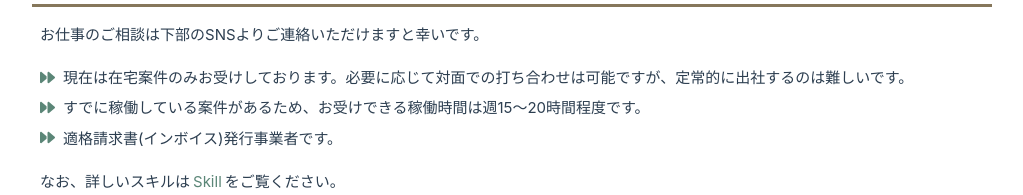
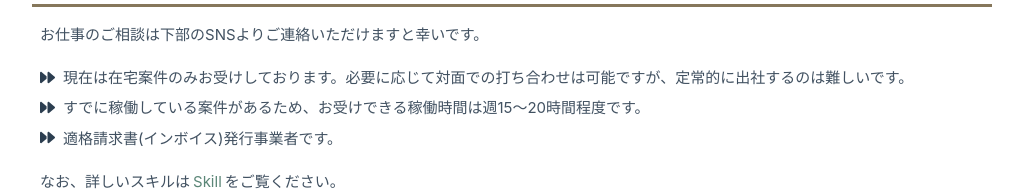
Before and after one commit to tamorieeeen/portfolio, a Vue app: page / in a window 1280 px wide. Shown: the part 435-630 px from the top of the page, without its empty margins (128-1151 px from the left). Built offline with nearby package versions, Linux system fonts and the light colour scheme.

Commit message:
ダークモードに対応

```diff
--- a/src/assets/base.css
+++ b/src/assets/base.css
@@ -1,64 +1,69 @@
 /* color palette from <https://github.com/vuejs/theme> */
 :root {
   --vt-c-white: #ffffff;
-  --vt-c-white-soft: #f8f8f8;
-  --vt-c-white-mute: #f2f2f2;
+  --vt-c-black: #222222;
 
-  --vt-c-black: #181818;
-  --vt-c-black-soft: #222222;
-  --vt-c-black-mute: #282828;
+  --vt-c-divider-light: rgba(60, 60, 60, 0.12);
+  --vt-c-divider-dark: rgba(84, 84, 84, 0.48);
 
-  --vt-c-indigo: #2c3e50;
-
-  --vt-c-divider-light-1: rgba(60, 60, 60, 0.29);
-  --vt-c-divider-light-2: rgba(60, 60, 60, 0.12);
-  --vt-c-divider-dark-1: rgba(84, 84, 84, 0.65);
-  --vt-c-divider-dark-2: rgba(84, 84, 84, 0.48);
-
-  --vt-c-text-light-1: var(--vt-c-indigo);
-  --vt-c-text-light-2: rgba(60, 60, 60, 0.66);
-  --vt-c-text-dark-1: var(--vt-c-white);
-  --vt-c-text-dark-2: rgba(235, 235, 235, 0.64);
+  --vt-c-text-light: rgba(44, 62, 80, 0.90);
+  --vt-c-text-dark: rgba(235, 235, 235, 0.68);
 }
 
 /* semantic color variables for this project */
 :root {
+  --color-main-theme: #5B8677;
+  --color-background-hover: rgba(91, 134, 119, 0.2);
+
   --color-background: var(--vt-c-white);
-  --color-background-soft: var(--vt-c-white-soft);
-  --color-background-mute: var(--vt-c-white-mute);
+  --color-border: var(--vt-c-divider-light);
+  --color-heading: #2C3E50;
+  --color-underline: #86775B;
+  --color-text: var(--vt-c-text-light);
+  --color-card-background: #E8E5DE;
+  --color-card-background-hover: rgba(134, 119, 91, 0.2);
 
-  --color-border: var(--vt-c-divider-light-2);
-  --color-border-hover: var(--vt-c-divider-light-1);
+  --color-star-yellow: #B99B00;
+  --color-star-gray: #D1CBC3;
+  --color-subscript: #45685C;
 
-  --color-heading: var(--vt-c-text-light-1);
-  --color-text: var(--vt-c-text-light-1);
+  --color-x-twitter: #0F1419;
+  --color-x-twitter-background: rgb(15, 20, 25, 0.1);
+  --color-bluesky: #0085FF;
+  --color-bluesky-background: rgb(0, 133, 255, 0.1);
+  --color-instagram: #CF2E92;
+  --color-instagram-background: rgb(207, 46, 146, 0.1);
+  --color-github: #0E0C0D;
+  --color-github-background: rgb(14, 12, 13 ,0.1);
+  --color-github-filter: invert(1%) sepia(6%) saturate(2261%) hue-rotate(278deg) brightness(97%) contrast(92%);
+  --color-qiita: #55C500;
+  --color-qiita-background: rgb(85, 197, 0 ,0.1);
 
   --section-gap: 160px;
-
-  --color-main-theme: #5B8677;
-  --color-main-background: rgba(91, 134, 119, 0.2);
-  --color-main-triadic: #86775B;
-  --color-main-triadic-background: rgba(134, 119, 91, 0.2);
-  --color-main-triadic-pale: #E8E5DE;
 }
 
 @media (prefers-color-scheme: dark) {
   :root {
     --color-background: var(--vt-c-black);
-    --color-background-soft: var(--vt-c-black-soft);
-    --color-background-mute: var(--vt-c-black-mute);
+    --color-border: var(--vt-c-divider-dark);
+    --color-heading: #C4C4C4;
+    --color-underline: #6E6E6E;
+    --color-text: var(--vt-c-text-dark);
+    --color-card-background: #474747;
+    --color-card-background-hover: rgba(110, 110, 110, 0.3);
 
-    --color-border: var(--vt-c-divider-dark-2);
-    --color-border-hover: var(--vt-c-divider-dark-1);
+    --color-star-gray: #8D7F6D;
+    --color-subscript: #649684;
 
-    --color-heading: var(--vt-c-text-dark-1);
-    --color-text: var(--vt-c-text-dark-2);
+    --color-x-twitter: #B3B3B3;
+    --color-x-twitter-background: rgb(179, 179, 179, 0.1);
+    --color-github: var(--color-x-twitter);
+    --color-github-background: var(--color-x-twitter-background);
+    --color-github-filter: invert(71%) sepia(19%) saturate(12%) hue-rotate(14deg) brightness(99%) contrast(90%);
   }
 }
 
-*,
-*::before,
-*::after {
+*, *::before, *::after {
   box-sizing: border-box;
   margin: 0;
   font-weight: normal;
--- a/src/assets/main.css
+++ b/src/assets/main.css
@@ -7,8 +7,7 @@
   font-weight: normal;
 }
 
-a,
-.green {
+a, .green {
   text-decoration: none;
   color: var(--color-main-theme);
   transition: 0.4s;
@@ -17,6 +16,6 @@ a,
 
 @media (hover: hover) {
   a:hover {
-    background-color: var(--color-main-background);
+    background-color: var(--color-background-hover);
   }
 }
--- a/src/components/CertificationContents.vue
+++ b/src/components/CertificationContents.vue
@@ -27,7 +27,7 @@ import PageItem from './parts/PageItem.vue';
 }
 .year {
   font-size: 0.8rem;
-  color: #45685C;
+  color: var(--color-subscript);
   margin-top: 0.1rem;
 }
 </style>
--- a/src/components/RequestContents.vue
+++ b/src/components/RequestContents.vue
@@ -24,7 +24,7 @@ ul li {
   padding: 0.2rem 0;
 }
 .icon {
-  color: var(--color-main-theme);
+  color: var(--color-heading);
   margin-right: 0.5rem;
 }
 .explain {
--- a/src/components/parts/BlogCard.vue
+++ b/src/components/parts/BlogCard.vue
@@ -32,7 +32,7 @@ a {
   display: block;
   padding: 1rem 0.5rem;
   border-radius: 10px;
-  color: var(--color-heading);
+  color: var(--color-text);
 }
 img {
   object-fit: contain;
@@ -41,7 +41,7 @@ img {
 .card-box {
   width: 100%;
   text-align: center;
-  background-color: var(--color-main-triadic-pale);
+  background-color: var(--color-card-background);
   border-radius: 10px;
 }
 .image {
@@ -62,7 +62,7 @@ img {
 }
 @media (hover: hover) {
   a:hover {
-    background-color: var(--color-main-triadic-background);
+    background-color: var(--color-card-background-hover);
   }
 }
 </style>
--- a/src/components/parts/CareerCard.vue
+++ b/src/components/parts/CareerCard.vue
@@ -9,7 +9,7 @@
 <style scoped>
 .card-box {
   margin-top: 1rem;
-  background-color: var(--color-main-triadic-pale);
+  background-color: var(--color-card-background);
   border-radius: 10px;
   padding: 0.8rem 1rem;
 }
@@ -18,7 +18,7 @@
 }
 .year {
   font-size: 0.8rem;
-  color: #45685C;
+  color: var(--color-subscript);
   margin-top: 0.1rem;
 }
 .detail {
--- a/src/components/parts/PageItem.vue
+++ b/src/components/parts/PageItem.vue
@@ -29,7 +29,7 @@ h3 {
   font-weight: 500;
   margin-bottom: 0.4rem;
   color: var(--color-heading);
-  border-bottom: solid 3px var(--color-main-triadic);
+  border-bottom: solid 3px var(--color-underline);
   padding: 0.4rem;
 }
 .icon {
--- a/src/components/parts/SkillCard.vue
+++ b/src/components/parts/SkillCard.vue
@@ -39,7 +39,7 @@ const imgUrl = new URL(`../../assets/icon/${props.iconName}.svg`, import.meta.ur
 <style scoped>
 .card-box {
   width: 100%;
-  background-color: var(--color-main-triadic-pale);
+  background-color: var(--color-card-background);
   border-radius: 10px;
   padding: 0.5rem 1rem;
   display: grid;
@@ -67,10 +67,10 @@ const imgUrl = new URL(`../../assets/icon/${props.iconName}.svg`, import.meta.ur
   font-size: 16px;
 }
 .rate-star > .gray {
-  color: #D1CBC3;
+  color: var(--color-star-gray);
 }
 .rate-star > .yellow {
-  color: #B99B00;
+  color: var(--color-star-yellow);
 }
 .detail {
   overflow-wrap: anywhere;
--- a/src/components/parts/SnsCard.vue
+++ b/src/components/parts/SnsCard.vue
@@ -16,31 +16,32 @@ const color = computed(() => {
   switch(props.colorCode) {
     case 'github':
       return {
-        rgb: "rgb(14, 12, 13 ,0.1)",
-        hex: "#0E0C0D",
-        filter: "invert(1%) sepia(6%) saturate(2261%) hue-rotate(278deg) brightness(97%) contrast(92%)"
+        rgb: "var(--color-github-background)",
+        hex: "var(--color-github)",
+        filter: "var(--color-github-filter)"
       };
     case 'qiita':
       return {
-        rgb: "rgb(85, 197, 0 ,0.1)",
-        hex: "#55C500",
+        rgb: "var(--color-qiita-background)",
+        hex: "var(--color-qiita)",
         filter: "invert(70%) sepia(51%) saturate(3943%) hue-rotate(52deg) brightness(96%) contrast(103%)"
       };
     case 'x-twitter':
       return {
-        rgb: "rgb(15, 20, 25, 0.1)",
-        hex: "#0F1419"
+        rgb: "var(--color-x-twitter-background)",
+        hex: "var(--color-x-twitter)",
+        filter: "invert(71%) sepia(19%) saturate(12%) hue-rotate(14deg) brightness(99%) contrast(90%)"
       };
     case 'bluesky':
       return {
-        rgb: "rgb(0, 133, 255, 0.1)",
-        hex: "#0085FF",
+        rgb: "var(--color-bluesky-background)",
+        hex: "var(--color-bluesky)",
         filter: "invert(32%) sepia(76%) saturate(2025%) hue-rotate(194deg) brightness(102%) contrast(103%)"
       };
     case 'instagram':
       return {
-        rgb: "rgb(207, 46, 146, 0.1)",
-        hex: "#CF2E92",
+        rgb: "var(--color-instagram-background)",
+        hex: "var(--color-instagram)",
         filter: "invert(26%) sepia(98%) saturate(2134%) hue-rotate(304deg) brightness(85%) contrast(88%)"
       };
   }
@@ -71,6 +72,7 @@ const imgUrl = new URL(`../../assets/icon/${props.colorCode}.svg`, import.meta.u
 }
 .card-box img:not(.x-twitter) {
   width: 28px;
+  /* SNSアイコンに色を付けるために必要 */
   filter: v-bind('color.filter');
 }
 .card-box img.x-twitter {
@@ -85,4 +87,12 @@ const imgUrl = new URL(`../../assets/icon/${props.colorCode}.svg`, import.meta.u
     background-color: v-bind('color.rgb');
   }
 }
+@media (prefers-color-scheme: dark) {
+  .card-box img.x-twitter {
+    filter: v-bind('color.filter');
+  }
+  .card-box {
+    background-color: v-bind('color.rgb');
+  }
+}
 </style>
--- a/src/components/parts/WorkCard.vue
+++ b/src/components/parts/WorkCard.vue
@@ -45,7 +45,7 @@ a {
 .card-box {
   width: 100%;
   text-align: center;
-  background-color: var(--color-main-triadic-pale);
+  background-color: var(--color-card-background);
   border-radius: 10px;
 }
 .image {
@@ -78,8 +78,8 @@ a {
 }
 @media (hover: hover) {
   a:hover {
-    background-color: var(--color-main-triadic-background);
-    box-shadow: 2px 2px 4px var(--vt-c-divider-light-2);
+    background-color: var(--color-card-background-hover);
+    box-shadow: 2px 2px 4px var(--color-border);
   }
 }
 </style>
--- a/src/views/SkillView.vue
+++ b/src/views/SkillView.vue
@@ -17,6 +17,6 @@ import OutputContents from '@/components/OutputContents.vue';
 
 <style scoped>
 .star {
-  color: #b99b00;
+  color: var(--color-star-yellow);
 }
 </style>
```
